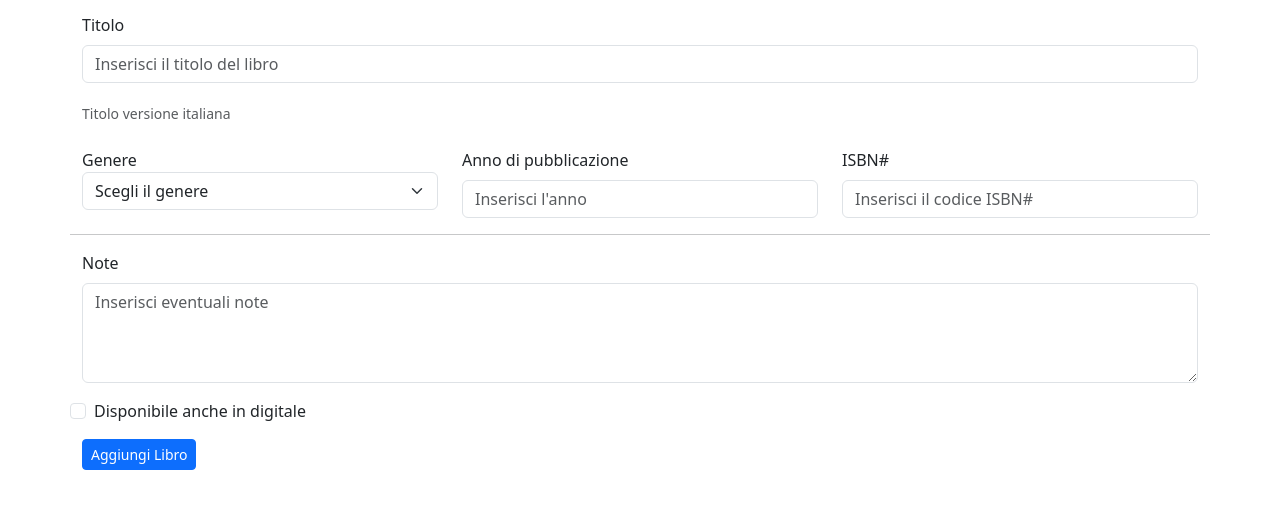
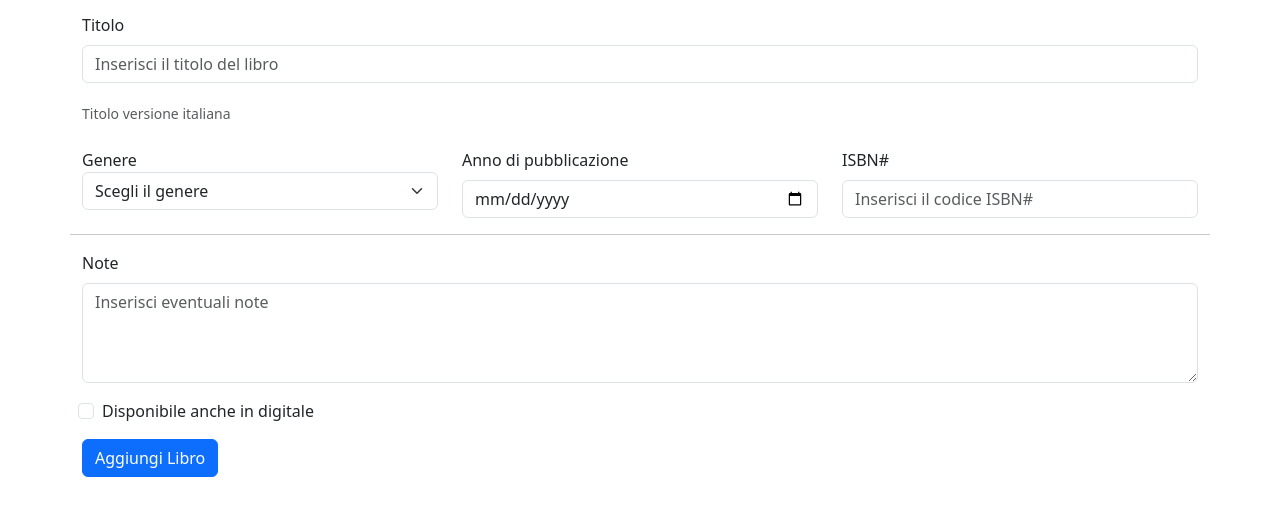
Before and after one commit to MarcoAmantea/html-css-bootstrap-dashboard, a plain HTML site: page newbook.html in a window 1280 px wide. Shown: the part 246-762 px from the top of the page. Drawn offline with nearby package versions, Linux system fonts and the light colour scheme.

Commit message:
refactor: added "date" type to publication year

```diff
--- a/newbook.html
+++ b/newbook.html
@@ -75,7 +75,7 @@
                     </div>
                     <div class="mb-3 col-12 col-md-12 col-lg-4">
                         <label for="formGroupExampleInput" class="form-label">Anno di pubblicazione</label>
-                        <input type="text" class="form-control" id="formGroupExampleInput"
+                        <input type="date" class="form-control" id="formGroupExampleInput"
                             placeholder="Inserisci l'anno">
                     </div>
                     <div class="mb-3 col-12 col-md-12 col-lg-4">
@@ -89,14 +89,14 @@
                         <textarea name="comment" id="comment" class="form-control" style="height: 100px;"
                             placeholder="Inserisci eventuali note"></textarea>
                     </div>
-                    <div class="form-check mb-3">
+                    <div class="form-check mb-3 ms-2">
                         <input class="form-check-input" type="checkbox" value="" id="flexCheckDefault">
                         <label class="form-check-label" for="flexCheckDefault">
                             Disponibile anche in digitale
                         </label>
                     </div>
                     <div>
-                        <button type="button" class="btn btn-primary btn-sm">Aggiungi Libro</button>
+                        <button type="button" class="btn btn-primary mb-4">Aggiungi Libro</button>
                     </div>
                 </div>
             </form>
```
